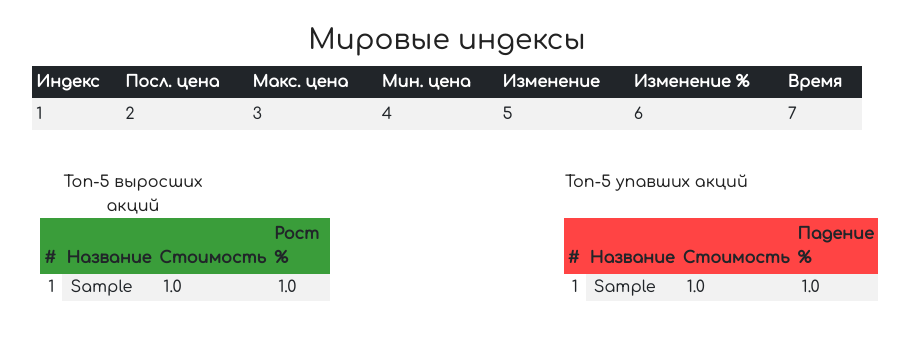
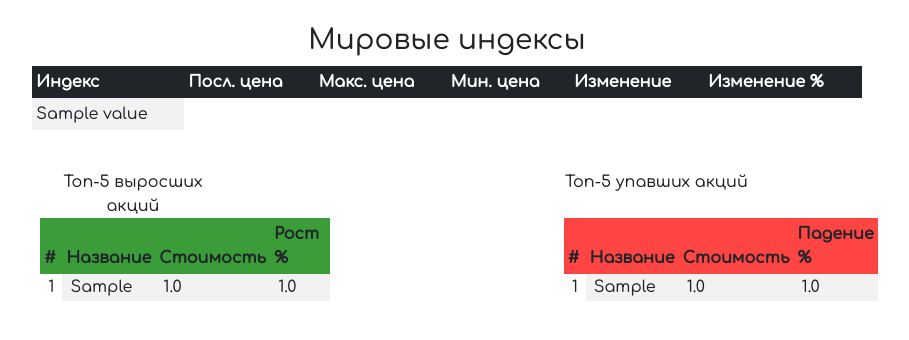
Before and after one commit to Finniz/learn_project, a Flask app: template webapp/templates/main_page/index.html in a window 1280 px wide. Shown: the part 93-433 px from the top of the page, without its empty margins (193-1102 px from the left). Run offline with Flask 2, Linux system fonts and the light colour scheme; tables that the repository leaves empty hold one stand-in row (values such as "Sample post"); the template is opened without the code that fills it: values that come from a table or form of the project are taken from there, most other values are stand-ins (such as "Sample title", 1, 10 or a date in 2020).

Commit message:
проблема с итеравцией

```diff
--- a/indeces.py
+++ b/indeces.py
@@ -1,7 +1,3 @@
 import investpy
 
-indeces = investpy.indices.get_indices_overview(country='united states', n_results=4)
-
-# тут много вариантов попробовал, в т.ч. с помощью функции для вывода информации по отдельному индексу -
-# investpy.indices.get_index_information(index, country, as_json=False)
-# пока неясно что сделать нужно
+idx = investpy.indices.get_indices_overview(country='united states', n_results=5, as_json=True)
--- a/webapp/main_page/views.py
+++ b/webapp/main_page/views.py
@@ -5,6 +5,7 @@ from exchange_rates import dollar_value, euro_value, bitcoin_value
 import indeces
 
 blueprint = Blueprint('main_page', __name__)
+
 
 
 @blueprint.route("/")
@@ -15,6 +16,8 @@ def index():
     dollar = ('$ ' + str(dollar_value()))
     euro = ('€ ' + str(euro_value()))
     bitcoin = ('₿ ' + str(bitcoin_value()))
+    idx = indeces.idx
 
     return render_template('main_page/index.html', page_title=title, height=height, fall=fall,
-    dollar=dollar, euro=euro, bitcoin=bitcoin)
+    dollar=dollar, euro=euro, bitcoin=bitcoin, idx=idx
+    )
--- a/webapp/templates/main_page/index.html
+++ b/webapp/templates/main_page/index.html
@@ -39,18 +39,13 @@
               <th scope="col">Мин. цена</th>
               <th scope="col">Изменение</th>
               <th scope="col">Изменение %</th>
-              <th scope="col">Время</th>
             </tr>
           </thead>
           <tbody>
             <tr>
-              <td>1</td>
-              <td>2</td>
-              <td>3</td>
-              <td>4</td>
-              <td>5</td>
-              <td>6</td>
-              <td>7</td>
+              {% for value in idx %}
+              <td>{{ value['name'] }}</td>
+              {% endfor %}
             </tr>
           </tbody>
         </table>
```
